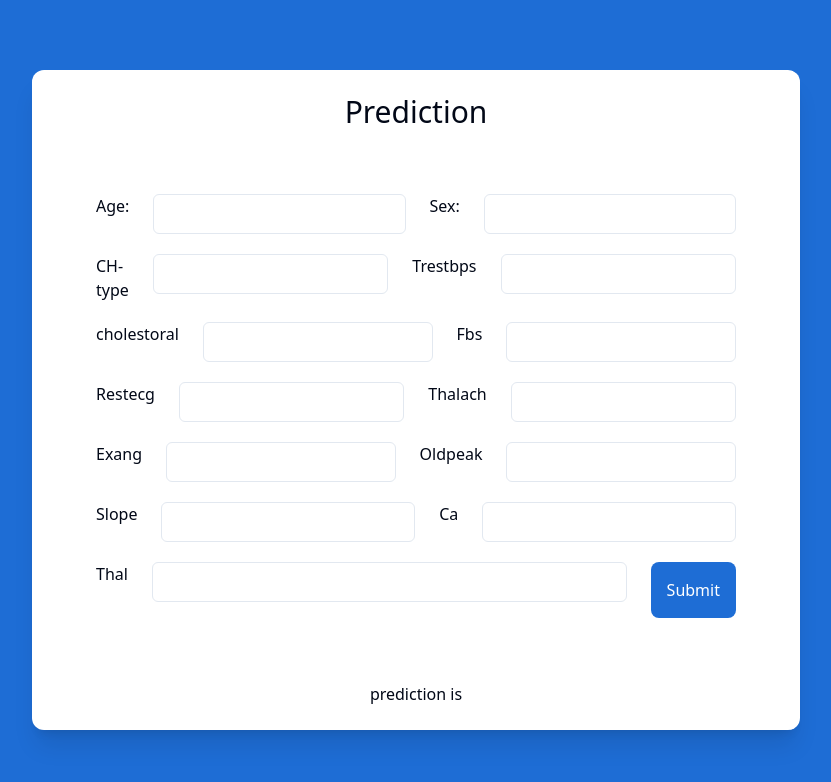
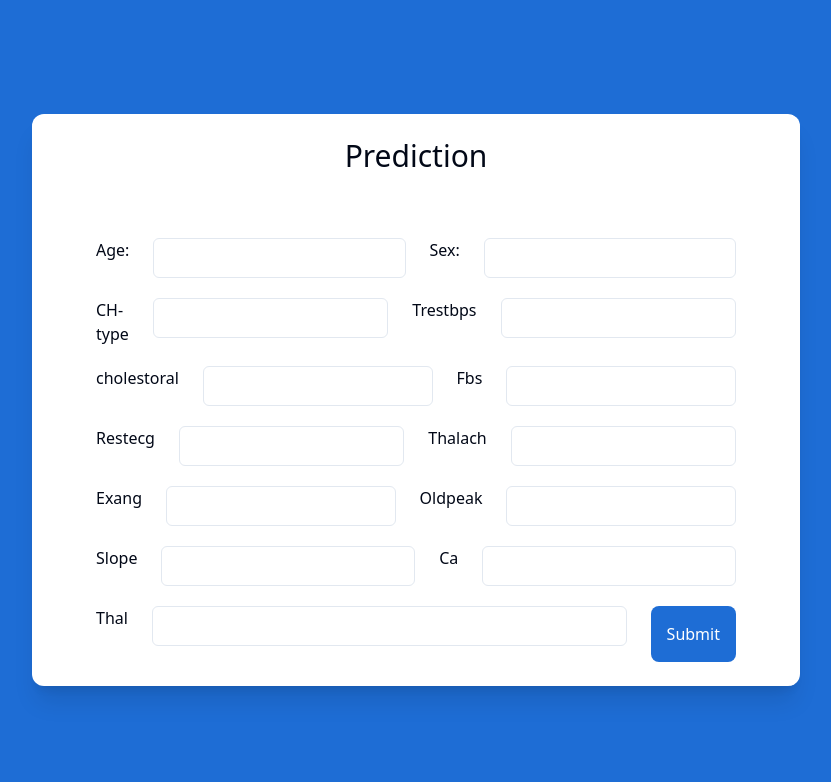
Before and after one commit to linaMallek/frontend, a React (Vite) app: page /heartPrediction in a window 1280 px wide. Shown: the top 782 px of the page, without its empty margins (224-1055 px from the left). Built offline with nearby package versions, Linux system fonts and the light colour scheme.

Commit message:
fixed the class bug

```diff
--- a/src/components/features/HeartPrediction.jsx
+++ b/src/components/features/HeartPrediction.jsx
@@ -196,12 +196,11 @@ export default function HeartPrediction() {
           </div>
         </form>
 
-        <p>prediction is {prediction}</p>
         {prediction !== null && (
           <div>
             <h3>Résultat de la prédiction :</h3>
             <p>
-              {prediction === '0'
+              {prediction === "0"
                 ? "Le patient n'est pas malade"
                 : "Le patient est malade"}
             </p>
```
